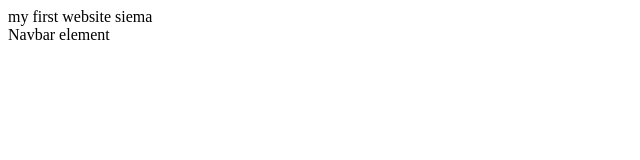
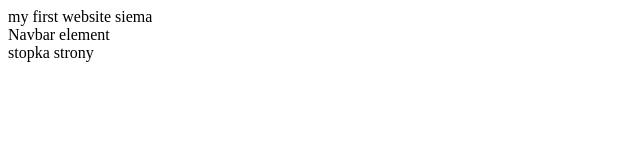
Before and after one commit to Natatra/zajeciagit, a plain HTML site: page index.html in a window 1280 px wide. Shown: the whole page, without its empty margins (0-640 px from the left). Drawn offline with Linux system fonts and the light colour scheme.

Commit message:
zmianaaa3

```diff
--- a/index.html
+++ b/index.html
@@ -1,3 +1,6 @@
 <span>my first website</span>
 siema
 <div class=’nav-bar’>Navbar element</div>
+<footer>
+    stopka strony
+</footer>
```
